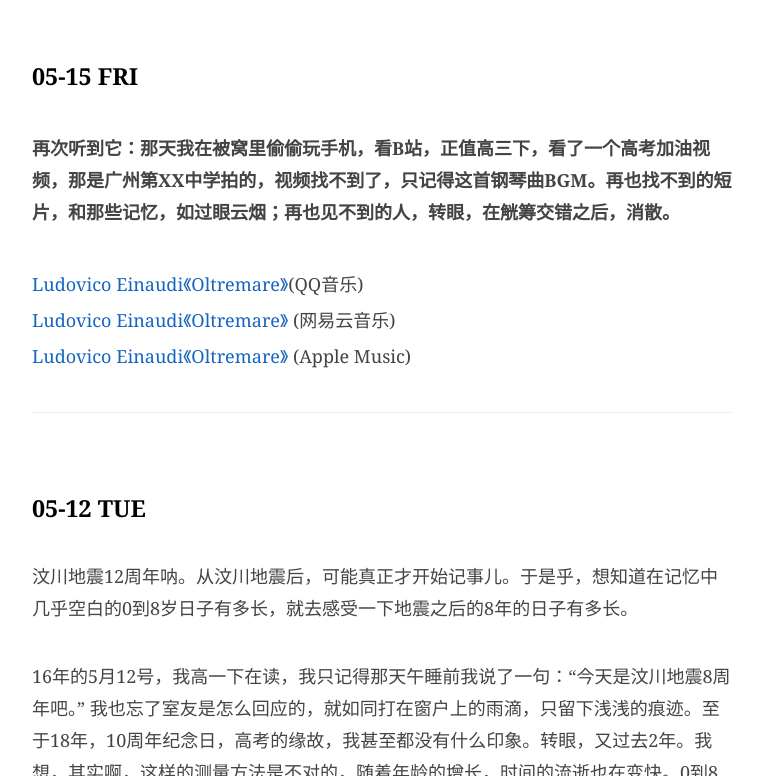
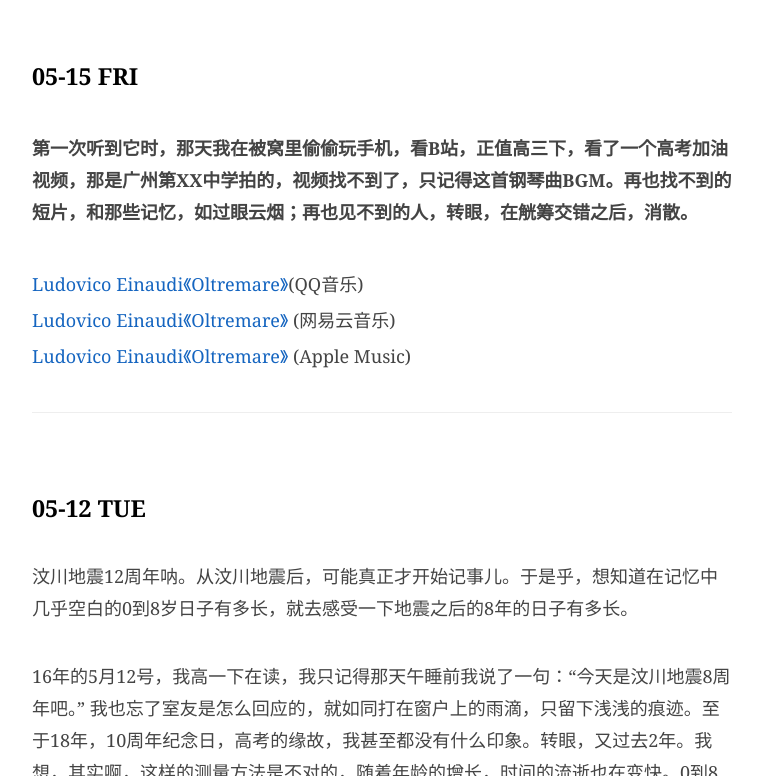
Before and after one commit to JaydenYL/JaydenYL.github.io, a Jekyll site: the page built from _posts/2020-04-26-日记.md, in a window 1280 px wide and 900 px high, scrolled down 1553 px, cut to the strip 124-900 px from the top of the window. Shown: the whole strip, without its empty margins (258-1021 px from the left). Built offline with Jekyll 4.4.1, drawn with Linux system fonts in a browser that asks for light colours; comment, search, counter and statistics services are not loaded; some of the changed text lies outside the part shown.

Commit message:
Update 2020-04-26-日记.md

```diff
--- a/_posts/2020-04-26-日记.md
+++ b/_posts/2020-04-26-日记.md
@@ -53,7 +53,7 @@ catalog: true
 
 <br>
 
-**再次听到它：那天我在被窝里偷偷玩手机，看B站，正值高三下，看了一个高考加油视频，那是广州第XX中学拍的，视频找不到了，只记得这首钢琴曲BGM。再也找不到的短片，和那些记忆，如过眼云烟；再也见不到的人，转眼，在觥筹交错之后，消散。**
+**第一次听到它时，那天我在被窝里偷偷玩手机，看B站，正值高三下，看了一个高考加油视频，那是广州第XX中学拍的，视频找不到了，只记得这首钢琴曲BGM。再也找不到的短片，和那些记忆，如过眼云烟；再也见不到的人，转眼，在觥筹交错之后，消散。**
 
 <br>
 
```
Also changed, not shown: other parts of _posts/2020-04-26-日记.md (+1 -1 lines).
